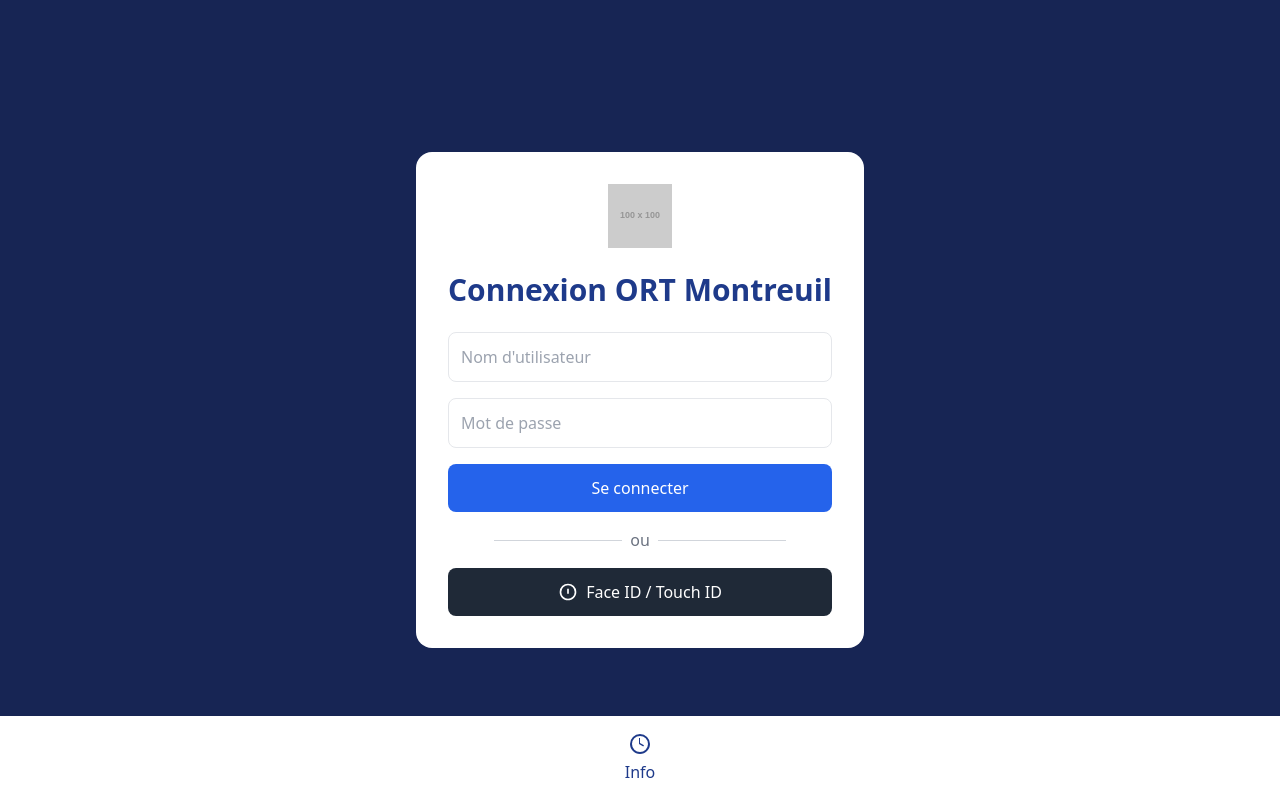
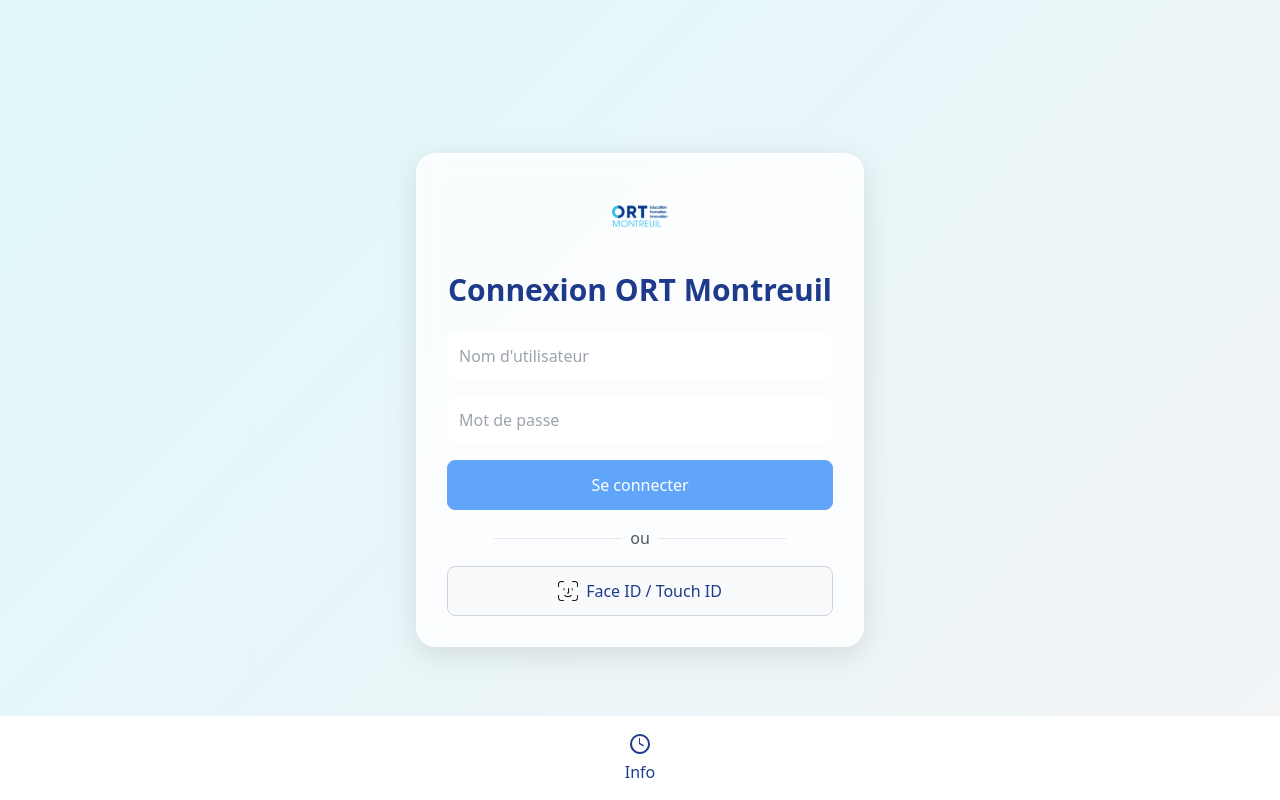
Before and after one commit to Binyamin77/carte_dematerialise.github.io, a plain HTML site: page index.html in a window 1280 px wide. Drawn offline with nearby package versions, Linux system fonts and the light colour scheme; placeholder pictures from the web are drawn by us.

Commit message:
changement design

```diff
--- a/index.html
+++ b/index.html
@@ -5,35 +5,101 @@
     <meta name="viewport" content="width=device-width, initial-scale=1.0">
     <title>Connexion ORT Montreuil</title>
     <script src="https://cdn.tailwindcss.com"></script>
-    <link rel="stylesheet" href="styles.css">
     <link href="https://fonts.googleapis.com/css2?family=Inter:wght@400;600;700&display=swap" rel="stylesheet">
+    <style>
+        body {
+            background: linear-gradient(135deg, #e0f7fa 0%, #f3f4f6 100%);
+        }
+        .glass-card {
+            background: rgba(255, 255, 255, 0.8);
+            backdrop-filter: blur(12px);
+            border: 1px solid rgba(255, 255, 255, 0.5);
+            border-radius: 20px;
+            padding: 30px;
+            box-shadow: 0 8px 30px rgba(0, 0, 0, 0.1);
+            animation: cardFadeIn 1s ease-in-out;
+        }
+
+        }
+        .input-field::placeholder {
+            color: #9ca3af;
+        }
+
+        .glow-button {
+            position: relative;
+            overflow: hidden;
+            transition: all 0.3s ease;
+            border: 1px solid #60a5fa;
+            background: #60a5fa;
+            color: white;
+        }
+        .secondary-button {
+            position: relative;
+            overflow: hidden;
+            transition: all 0.3s ease;
+            border: 1px solid #d1d5db;
+            background: #f9fafb;
+            color: #1e3a8a;
+        }
+        .secondary-button:hover {
+            background: linear-gradient(90deg, #e5e7eb, #fefce8);
+            box-shadow: 0 0 15px rgba(250, 204, 21, 0.5);
+            transform: translateY(-2px);
+        }
+        .logo-animation {
+            animation: logoFadeIn 1.5s ease-in-out;
+            transition: transform 0.3s ease;
+        }
+        .logo-animation:hover {
+            transform: scale(1.1);
+        }
+        @keyframes cardFadeIn {
+            0% { opacity: 0; transform: translateY(20px); }
+            100% { opacity: 1; transform: translateY(0); }
+        }
+        @keyframes logoFadeIn {
+            0% { opacity: 0; transform: scale(0.8); }
+            100% { opacity: 1; transform: scale(1); }
+        }
+        .nav-button {
+            transition: all 0.3s ease;
+        }
+        .nav-button:hover {
+            transform: scale(1.1);
+            color: #facc15;
+        }
+        .divider {
+            background: linear-gradient(90deg, transparent, rgba(0, 0, 0, 0.2), transparent);
+        }
+    </style>
 </head>
-<body class="bg-blue-950 font-inter flex items-center justify-center min-h-screen">
-<div class="bg-white rounded-2xl p-8 max-w-md w-full card-shadow animate-fade-in">
+<body class="font-inter flex items-center justify-center min-h-screen">
+<!-- Carte de connexion -->
+<div class="glass-card max-w-md w-full">
     <div class="flex justify-center mb-6">
-        <img src="https://via.placeholder.com/100?text=ORT" alt="Logo ORT Montreuil" class="h-16">
+        <img src="images/ort.png" alt="Logo ORT Montreuil" class="h-16 logo-animation">
     </div>
     <h1 class="text-3xl font-bold text-center text-blue-900 mb-6">Connexion ORT Montreuil</h1>
     <div class="space-y-4">
-        <input type="text" placeholder="Nom d'utilisateur" class="p-3 w-full rounded-lg border border-gray-200 text-black focus:outline-none focus:ring-2 focus:ring-blue-500">
-        <input type="password" placeholder="Mot de passe" class="p-3 w-full rounded-lg border border-gray-200 text-black focus:outline-none focus:ring-2 focus:ring-blue-500">
-        <button onclick="window.location.href='home.html'" class="bg-blue-600 hover:bg-blue-700 text-white p-3 rounded-lg w-full transition duration-300 transform hover:scale-105">Se connecter</button>
+        <input type="text" placeholder="Nom d'utilisateur" class="p-3 w-full rounded-lg input-field focus:outline-none">
+        <input type="password" placeholder="Mot de passe" class="p-3 w-full rounded-lg input-field focus:outline-none">
+        <button onclick="window.location.href='home.html'" class="glow-button p-3 rounded-lg w-full">Se connecter</button>
     </div>
     <div class="flex items-center justify-center my-4">
-        <hr class="w-1/3 border-gray-300">
-        <span class="mx-2 text-gray-500">ou</span>
-        <hr class="w-1/3 border-gray-300">
+        <hr class="w-1/3 divider">
+        <span class="mx-2 text-gray-600">ou</span>
+        <hr class="w-1/3 divider">
     </div>
-    <button onclick="biometricLogin()" class="bg-gray-800 hover:bg-gray-900 text-white p-3 rounded-lg w-full flex items-center justify-center transition duration-300 transform hover:scale-105">
-        <svg class="w-5 h-5 mr-2" fill="currentColor" viewBox="0 0 24 24">
-            <path d="M12 2a10 10 0 00-10 10c0 5.52 4.48 10 10 10s10-4.48 10-10A10 10 0 0012 2zm0 18a8 8 0 01-8-8 8 8 0 0116 0 8 8 0 01-8 8zm1-12h-2v6h2V8z"></path>
-        </svg>
+    <button onclick="biometricLogin()" class="secondary-button p-3 rounded-lg w-full flex items-center justify-center">
+        <img src="images/Face_ID_logo.svg.png" alt="Face ID Icon" class="w-5 h-5 mr-2">
         Face ID / Touch ID
     </button>
 </div>
+
+<!-- Barre de navigation fixe -->
 <div class="fixed bottom-0 w-full bg-white shadow-lg">
     <div class="flex justify-center py-4">
-        <button onclick="alert('Vous êtes sur la page de connexion')" class="text-blue-900 hover:text-blue-600 transform hover:scale-110 transition duration-200">
+        <button onclick="alert('Vous êtes sur la page de connexion')" class="nav-button text-blue-900">
             <svg class="w-6 h-6 mx-auto mb-1" fill="currentColor" viewBox="0 0 24 24">
                 <path d="M12 2a10 10 0 00-10 10c0 5.52 4.48 10 10 10s10-4.48 10-10A10 10 0 0012 2zm0 18a8 8 0 01-8-8 8 8 0 0116 0 8 8 0 01-8 8zm0-14h-1v6l4.25 2.55.75-1.23L12 11V6z"></path>
             </svg>
@@ -41,6 +107,7 @@
         </button>
     </div>
 </div>
+
 <script src="app.js"></script>
 </body>
 </html>
```
Also changed, not shown: images/Face_ID_logo.svg.png (added).
